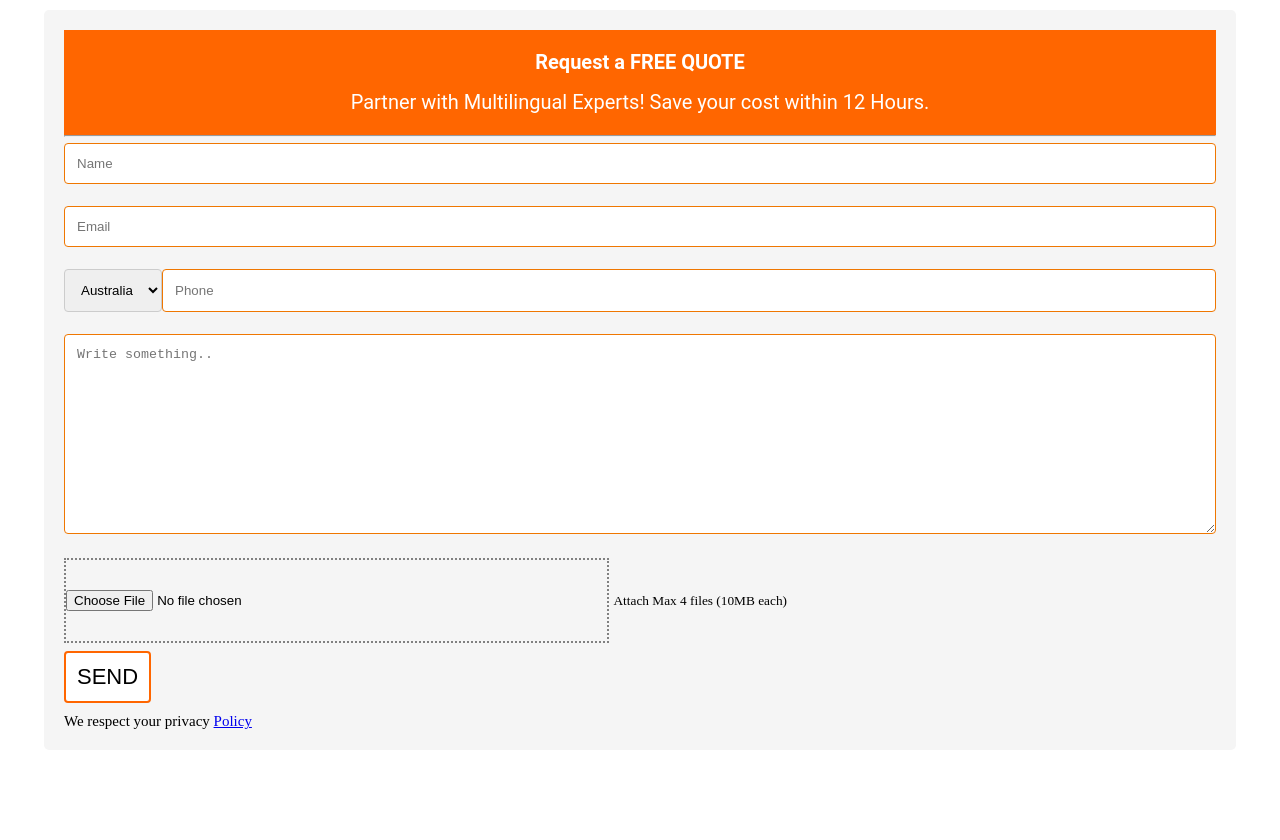
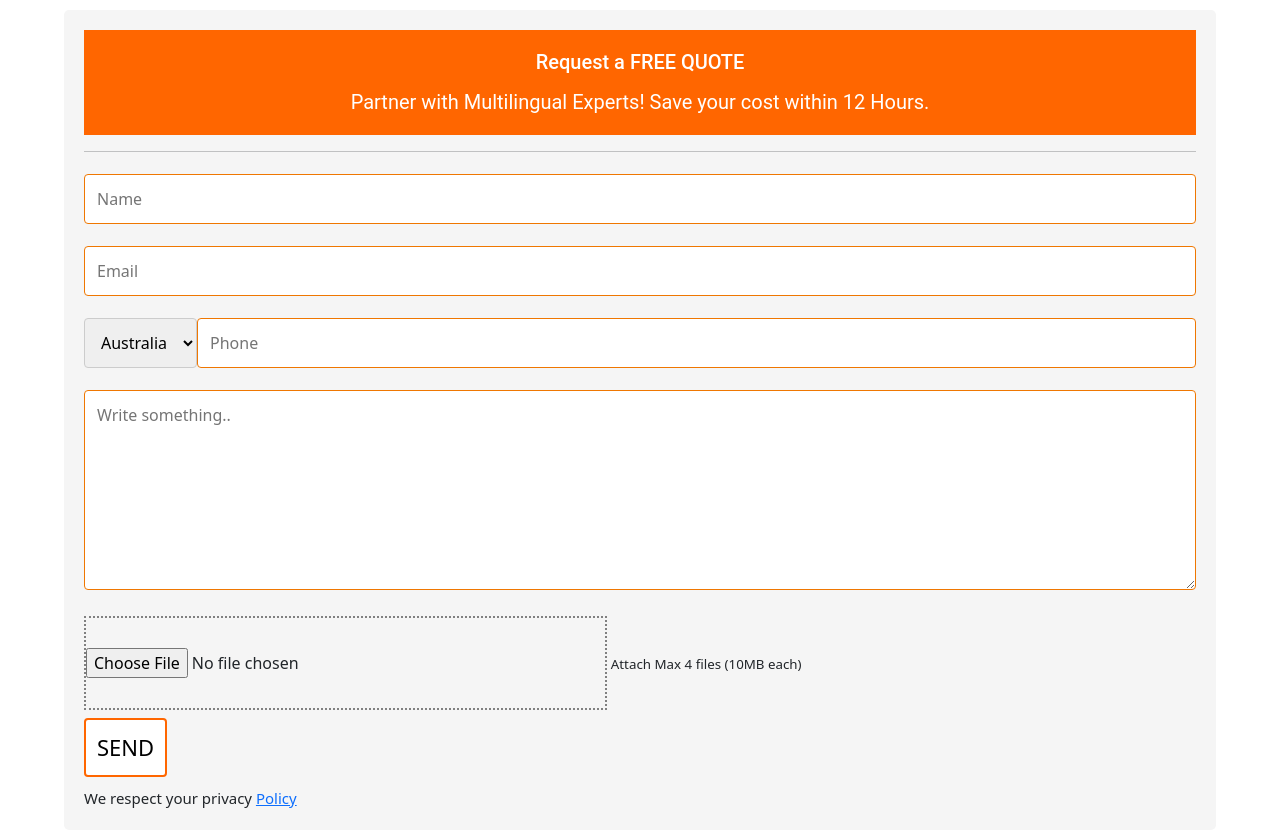
Before and after one commit to aakashsaha7/cristin, a plain HTML site: page index.html in a window 1280 px wide. Before the commit the page ends 800 px from the top, so only its background shows below. Drawn offline with nearby package versions, Linux system fonts and the light colour scheme.

Commit message:
bootstrap flag

```diff
--- a/index.html
+++ b/index.html
@@ -4,6 +4,8 @@
     <meta charset="UTF-8">
     <meta http-equiv="X-UA-Compatible" content="IE=edge">
     <meta name="viewport" content="width=device-width, initial-scale=1.0">
+     <!-- Bootstrap CSS -->
+    <link href="https://cdn.jsdelivr.net/npm/bootstrap@5.0.2/dist/css/bootstrap.min.css" rel="stylesheet" integrity="sha384-EVSTQN3/azprG1Anm3QDgpJLIm9Nao0Yz1ztcQTwFspd3yD65VohhpuuCOmLASjC" crossorigin="anonymous">
     <title>Document</title>
     <link rel="stylesheet" href="style.css">
 
@@ -31,10 +33,10 @@
          <div class="box">
             <input type="number" class="text" id="number" name="number"  required placeholder="Phone">
             <select id="country" name="country">
-              <option value="australia">Australia</option>
-              <option value="canada">Canada</option>
-              <option value="canada">India</option>
-              <option value="usa">USA</option>
+              <option class="flag flag-australia" value="australia">Australia</option>
+              <option class="flag flag-canada" value="canada">Canada</option>
+              <option class="flag flag-india" value="india">India</option>
+              <option class="flag flag-united-states" value="usa">USA</option>
             </select>
          </div>
 
@@ -59,5 +61,8 @@
     </div>
       </div>
 
+      <!-- Option 1: Bootstrap Bundle with Popper -->
+    <script src="https://cdn.jsdelivr.net/npm/bootstrap@5.0.2/dist/js/bootstrap.bundle.min.js" integrity="sha384-MrcW6ZMFYlzcLA8Nl+NtUVF0sA7MsXsP1UyJoMp4YLEuNSfAP+JcXn/tWtIaxVXM" crossorigin="anonymous"></script>
+
 </body>
 </html>
```
